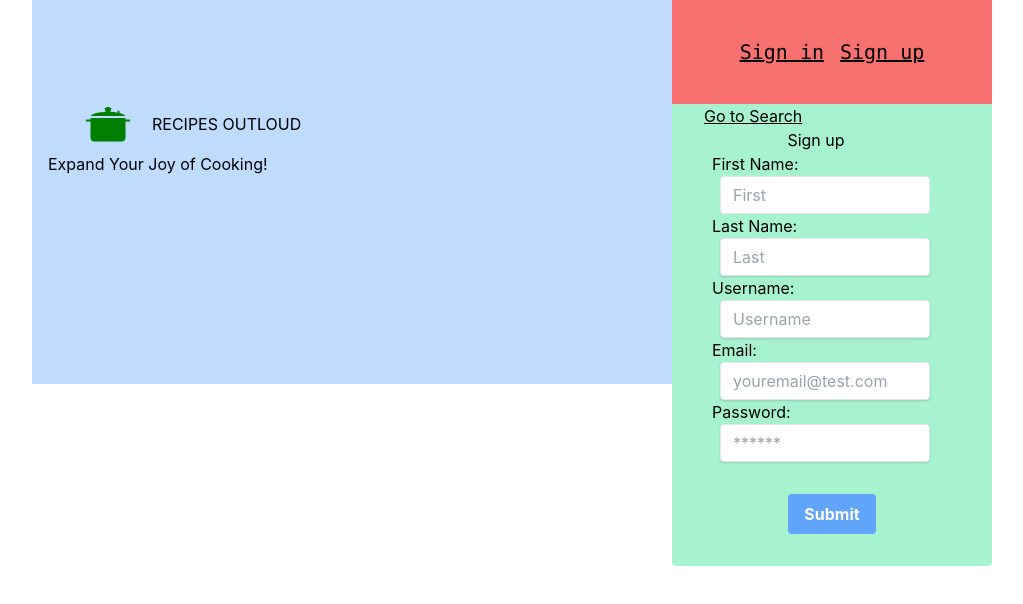
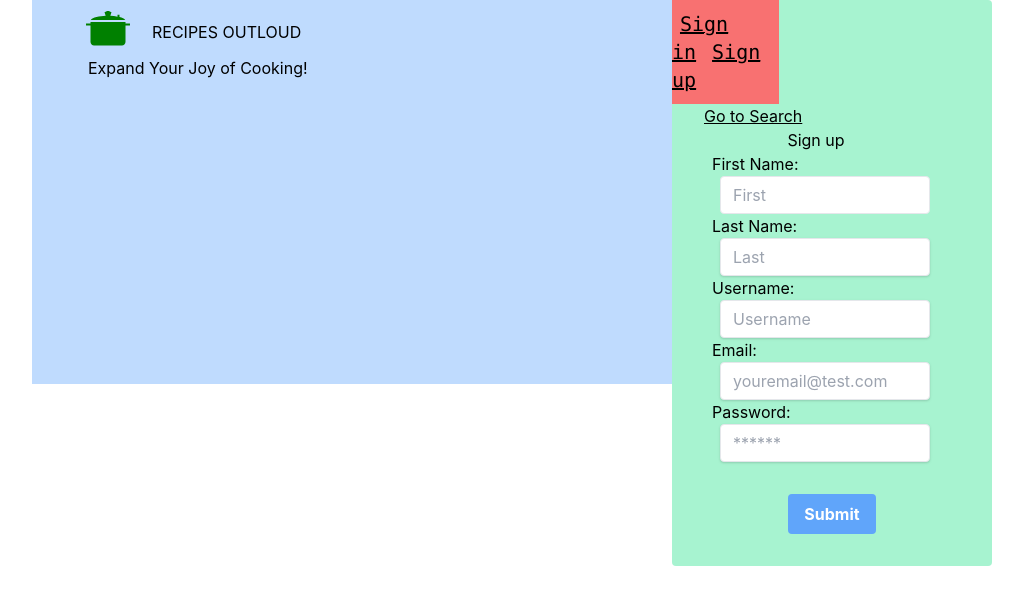
Before and after one commit to AbnerTor/recipes-outloud-two, a React (Create React App) app in the folder client/: page / in a window 1280 px wide. Shown: the top 604 px of the page, without its empty margins (128-1151 px from the left). Built offline with nearby package versions, Linux system fonts and the light colour scheme.

Commit message:
made one change to navbar size and a few additions to my collection

```diff
--- a/client/src/components/HeaderHome.js
+++ b/client/src/components/HeaderHome.js
@@ -9,17 +9,19 @@ import { Link } from 'react-router-dom';
 const HeaderHome = () => {
 
     return (
-        <div className="flex w-2/3 flex-col bg-blue-200 mb-10 pt-24 h-96">
+        <div className="flex w-2/3 flex-col bg-blue-200 mb-10 h-96">
             <div>
-                <Link to='/' className='px-12 flex items-center'>
+                <Link to='/' className='px-12 flex'>
                     <IconContext.Provider value={{ color: 'green', size: '3.5rem' }}>
-                        <div>
+                        <div >
                             <GiCookingPot />
                         </div>
                     </IconContext.Provider>
-                    <h1 className='pl-4 text-green'>RECIPES OUTLOUD</h1>
+                    <h1 className='pl-4 pt-5 text-green'>RECIPES OUTLOUD</h1>
                 </Link>
-                <p className="pl-4">Expand Your Joy of Cooking!</p>
+                <p className="pl-14">Expand Your Joy of Cooking!</p>
+
+
             </div>
 
         </div>
--- a/client/src/components/Navbar.js
+++ b/client/src/components/Navbar.js
@@ -9,7 +9,7 @@ const Navbar = ({ toggle }) => {
     Auth.logout();
   };
   return (
-    <div className='flex flex-row justify-end bg-red-400 text-black font-mono w-full justify-center py-5'>
+    <div className='flex flex-row justify-end bg-red-400 text-black font-mono w-1/3 justify-center py-5'>
 
       <div className='flex justify-end items-center h-16 relative underline'>
 
@@ -22,7 +22,7 @@ const Navbar = ({ toggle }) => {
                 </Link>
                 <button className="btn btn-lg btn-light m-2 text-base underline text-lg" onClick={logout}>Sign out</button>
 
-                <Link className="text-lg"to='/about' className='p-4'>
+                <Link className="text-base text-lg"to='/about' className='p-4'>
                   About
                 </Link>
               </div>
--- a/client/src/pages/MyCollection.js
+++ b/client/src/pages/MyCollection.js
@@ -83,12 +83,13 @@ const MyCollection = () => {
     <>
       <div>
 
-        <h2>
+        <h2 className="py-3 bg-red-400 text-xl flex justify-center">
           {user.savedRecipes.length
             ? `Viewing ${user.savedRecipes.length} saved ${user.savedRecipes.length === 1 ? 'recipe' : 'recipes'}:`
             : 'You have no saved recipes!'}
         </h2>
-        <div>
+        <div className="flex flex-row mr-20">
+          <div className="w-2/3 bg-green-400 text-xl ml-20 pl-5 pt-5">
             <MyList
               recipes={user.savedRecipes}
               title={`${user.username}'s collection...`}
@@ -96,6 +97,9 @@ const MyCollection = () => {
               showUsername={false}
             />
           </div>
+          <Navbar className="flex w-1/3 " />
+        </div>
+
       </div>
     </>
   );
```
Also changed, not shown: client/src/pages/HomeSignup.js (indentation only), 1 other file (tests, documents, lock files or other folders). Lines whose indentation alone changed are shown as unchanged.
